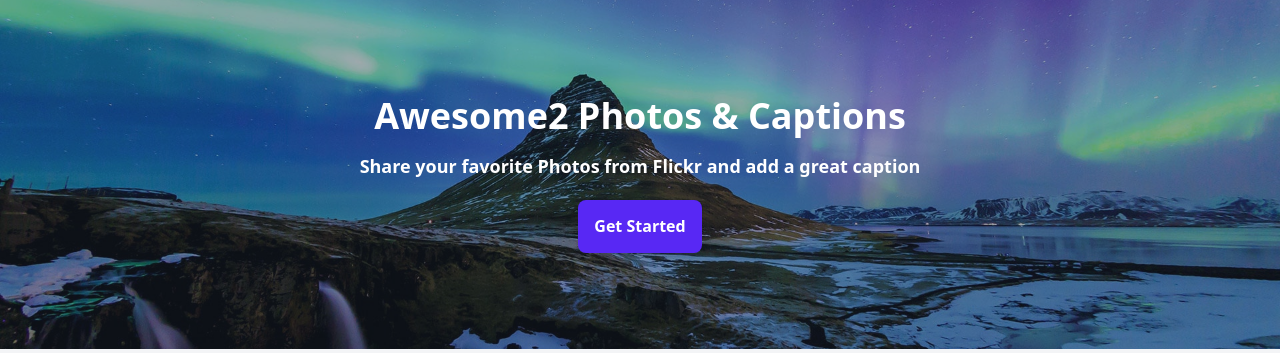
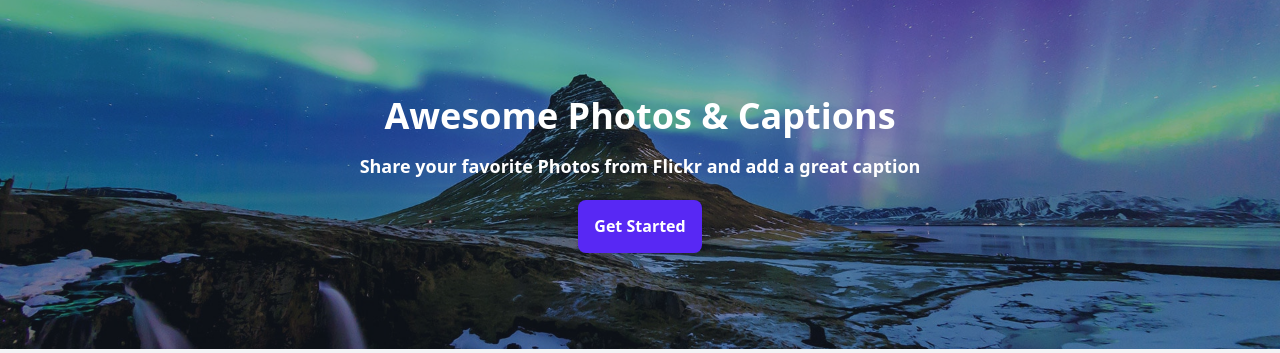
Before and after one commit to HerrWolf/djblog3, a Django app: template app/templates/a_posts/home.html in a window 1280 px wide. Shown: the part 80-433 px from the top of the page. Run offline with Django 4.2, Linux system fonts and the light colour scheme; the template is opened without the code that fills it, so the values that code supplies are empty; parts of the project's set-up code (start-up, migrations or seed data) failed here and were passed over.

Commit message:
listo para seguir con el curso de deploy

```diff
--- a/app/templates/includes/hero.html
+++ b/app/templates/includes/hero.html
@@ -1,7 +1,7 @@
 <hero class="grid bg-gray-700 text-white text-center bg-cover z-10 relative bg-center bg-hero">
     <div class="col-start-1 row-start-1 bg-gray-800 bg-opacity-40 w-full h-full"></div>
     <div class="col-start-1 row-start-1 py-24 px-10">
-        <h1 class="titleBlip">Awesome2 Photos & Captions</h1>
+        <h1 class="titleBlip">Awesome Photos & Captions</h1>
         <p class="text-lg font-bold mb-5">Share your favorite Photos from Flickr and add a great caption</p>
         <!-- <a class="button" href="#">Get Started</a> -->
          {% if not user.is_authenticated %}
```
